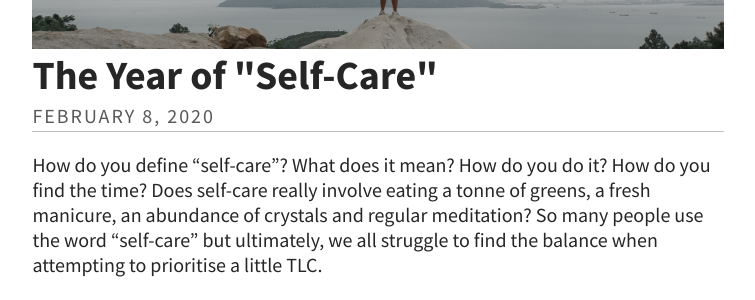
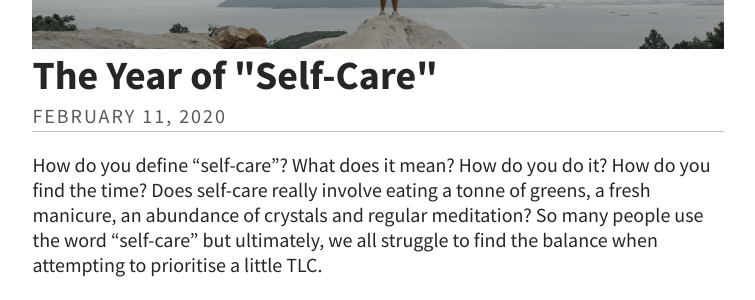
Before and after one commit to sunshinespeaks/sunshinespeaks.github.io, a Jekyll site: the page built from index.html, in a window 1280 px wide and 900 px high, scrolled down 1200 px. Shown: the part 157-457 px from the top of the window, without its empty margins (262-1017 px from the left). Built offline with Jekyll 4.4.1, drawn with Linux system fonts in a browser that asks for light colours; the list of posts is cut into pages by our own code.

Commit message:
Updated The Year Of Self Care and 1 other file

```diff
--- a/_posts/2020-02-08-the-year-of-self-care.markdown
+++ b/_posts/2020-02-11-the-year-of-self-care.markdown
@@ -1,9 +1,8 @@
 ---
 title: The Year of "Self-Care"
-date: 2020-02-08 12:50:00 Z
+date: 2020-02-11 12:50:00 Z
+header_feature_image: _uploads/chillvibes.jpg
 layout: post
-header_feature_image: _uploads/chillvibes.jpg
-caption:
 ---
 
 How do you define “self-care”? What does it mean? How do you do it? How do you find the time? Does self-care really involve eating a tonne of greens, a fresh manicure, an abundance of crystals and regular meditation? So many people use the word “self-care” but ultimately, we all struggle to find the balance when attempting to prioritise a little TLC.
```
